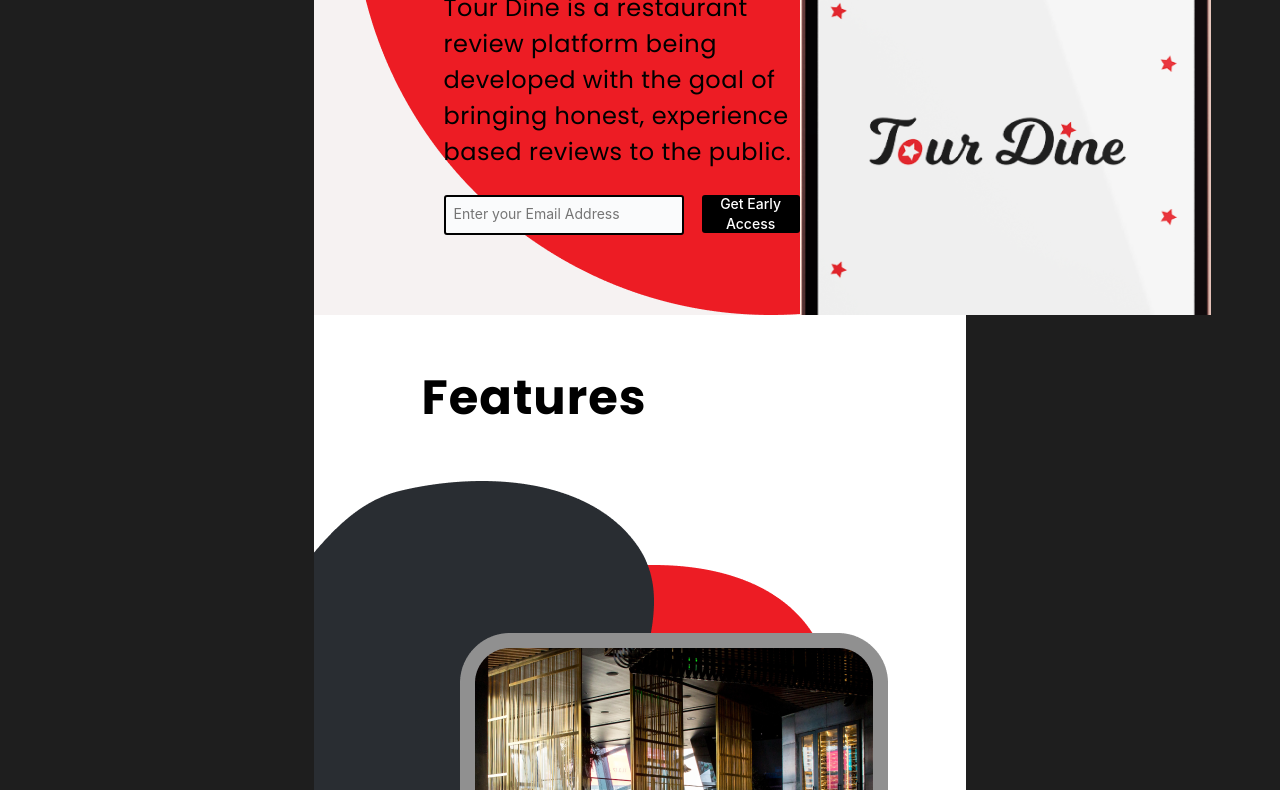
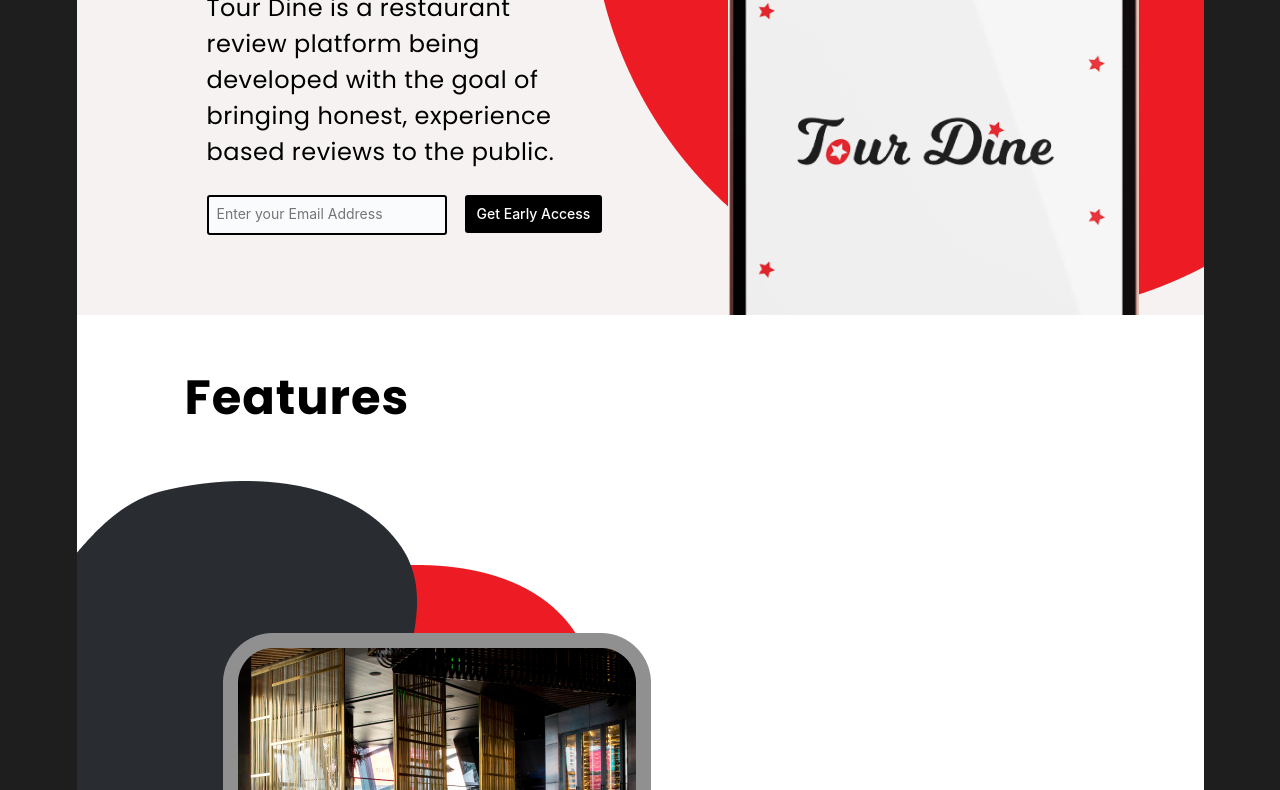
Before and after one commit to tourdinee/Tourdine_front-enders, a plain HTML site: page index.html in a window 1280 px wide. Shown: the part 499-1289 px from the top of the page. Drawn offline with Linux system fonts and the light colour scheme.

Commit message:
updating style.css

```diff
--- a/style.css
+++ b/style.css
@@ -12,7 +12,7 @@ body{
 }
 main{
   position: relative;
-  width: 51vw;/*1127px;*/
+  width:1127px;
   /* height: 4662px; */
   background: #ffffff;
   margin: 0 auto;
```
